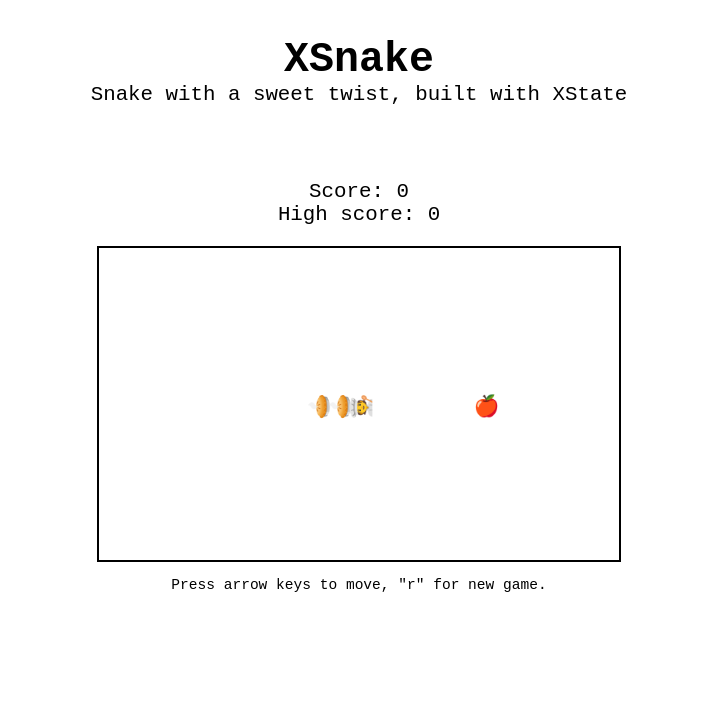
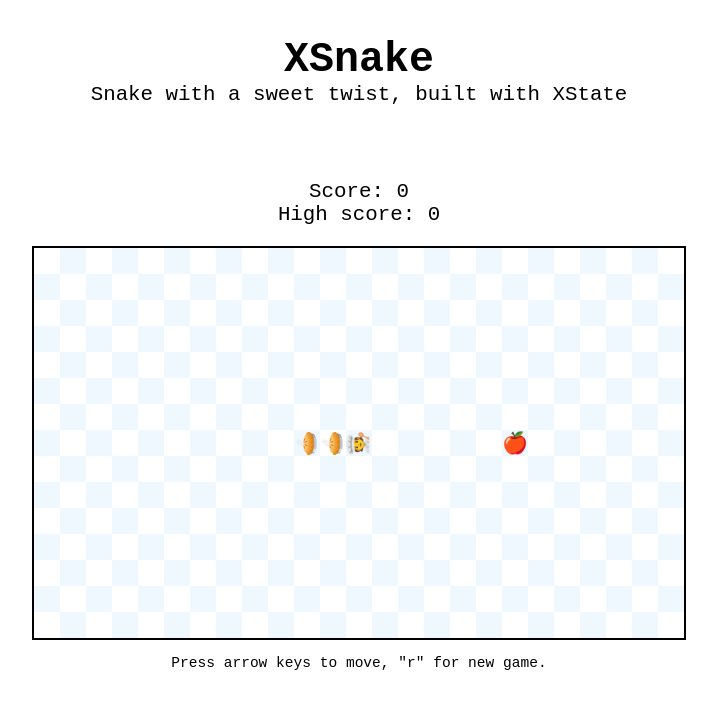
Before and after one commit to josmithua/xsnake, a React (Create React App) app: page / in a window 1280 px wide. Shown: the top 708 px of the page, without its empty margins (281-998 px from the left). Built offline with nearby package versions, Linux system fonts and the light colour scheme.

Commit message:
use css grid, add checkerboard background

```diff
--- a/src/index.tsx
+++ b/src/index.tsx
@@ -160,15 +160,19 @@
         <br />
         High score: {highScore}
       </p>
-      <div className="grid">
-        {Array.from({ length: gridSize.y }).map((_, row) => (
-          <div className="row" key={row}>
-            {Array.from({ length: gridSize.x }).map((_, col) => {
-              const cell = { x: col, y: row };
+      <div
+        className="grid"
+        style={{
+          gridTemplateColumns: `repeat(${gridSize.x}, 1fr)`,
+          gridTemplateRows: `repeat(${gridSize.y}, 1fr)`,
+        }}
+      >
+        {Array.from({ length: gridSize.y }).map((_, row) =>
+          Array.from({ length: gridSize.x }).map((_, col) => {
             const { type, dir } =
-                getGamObjectAtPos(current.context, cell) || {};
+              getGamObjectAtPos(current.context, { x: col, y: row }) || {};
             return (
-                <div className="cell" key={col}>
+              <div className="cell" key={`${col} ${row}`}>
                 <span
                   role="img"
                   aria-label={type}
@@ -177,9 +181,8 @@
                 />
               </div>
             );
-            })}
-          </div>
-        ))}
+          })
+        )}
       </div>
       <p style={{ fontSize: '0.7em' }}>
         Press arrow keys to move, "r" for new game.
--- a/src/styles.css
+++ b/src/styles.css
@@ -9,7 +9,7 @@
 }
 
 .grid {
-  position: relative;
+  display: grid;
   border-style: solid;
   border-width: 2px;
   border-color: black;
@@ -21,8 +21,16 @@
 }
 
 .cell {
-  width: 1em;
-  height: 1em;
+  width: 1.25em;
+  height: 1.25em;
+  display: flex;
+  justify-content: center;
+  align-items: center;
+}
+
+/* even cells */
+.cell:nth-child(even) {
+  background: aliceblue;
 }
 
 .head,
@@ -31,26 +39,26 @@
 }
 
 .head::before {
-  content: "🧑‍🍳";
+  content: '🧑‍🍳';
 }
 
 .body::before {
-  content: "🥧";
+  content: '🥧';
 }
 
 .apple::before {
-  content: "🍎";
+  content: '🍎';
 }
 
-.head[data-dir="Right"],
-.body[data-dir="Right"] {
+.head[data-dir='Right'],
+.body[data-dir='Right'] {
   transform: rotate(-90deg);
 }
-.head[data-dir="Left"],
-.body[data-dir="Left"] {
+.head[data-dir='Left'],
+.body[data-dir='Left'] {
   transform: rotate(90deg);
 }
-.head[data-dir="Up"],
-.body[data-dir="Up"] {
+.head[data-dir='Up'],
+.body[data-dir='Up'] {
   transform: rotate(180deg);
 }
```
Lines whose indentation alone changed are shown as unchanged.
